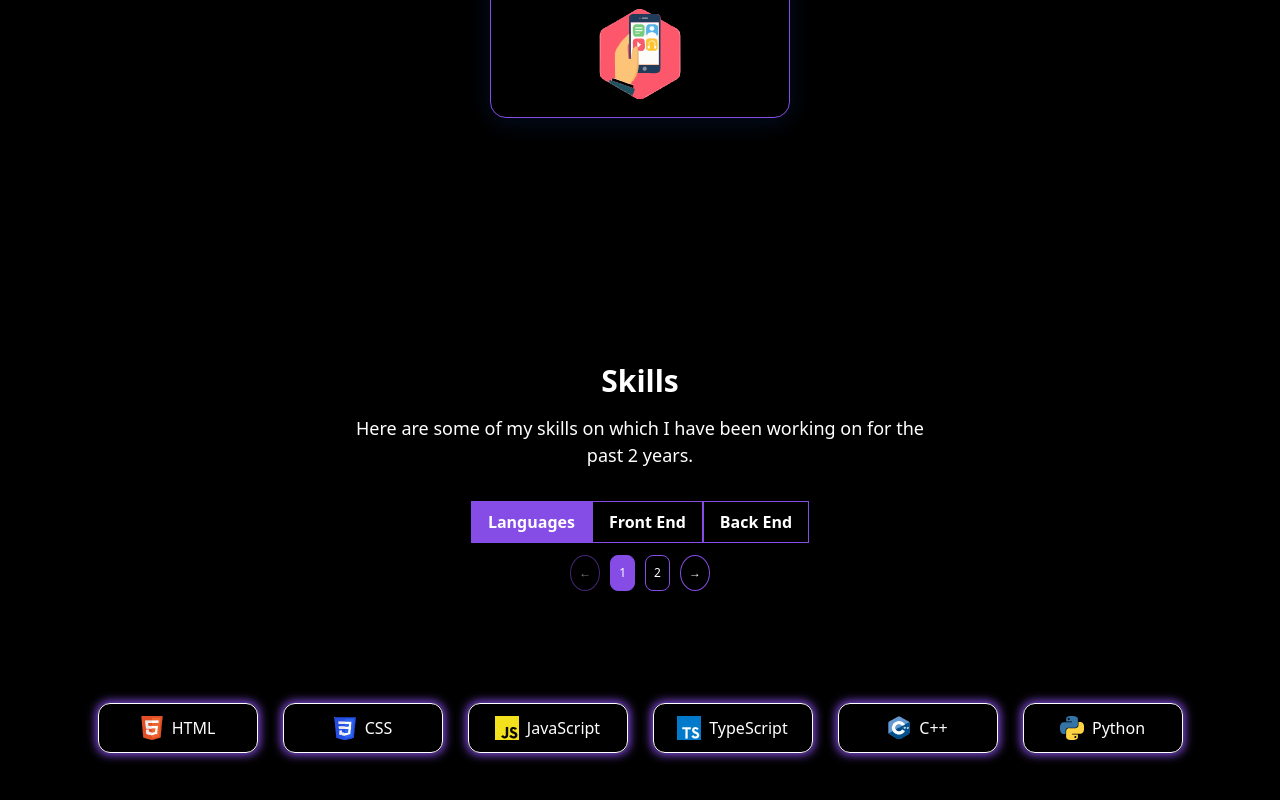
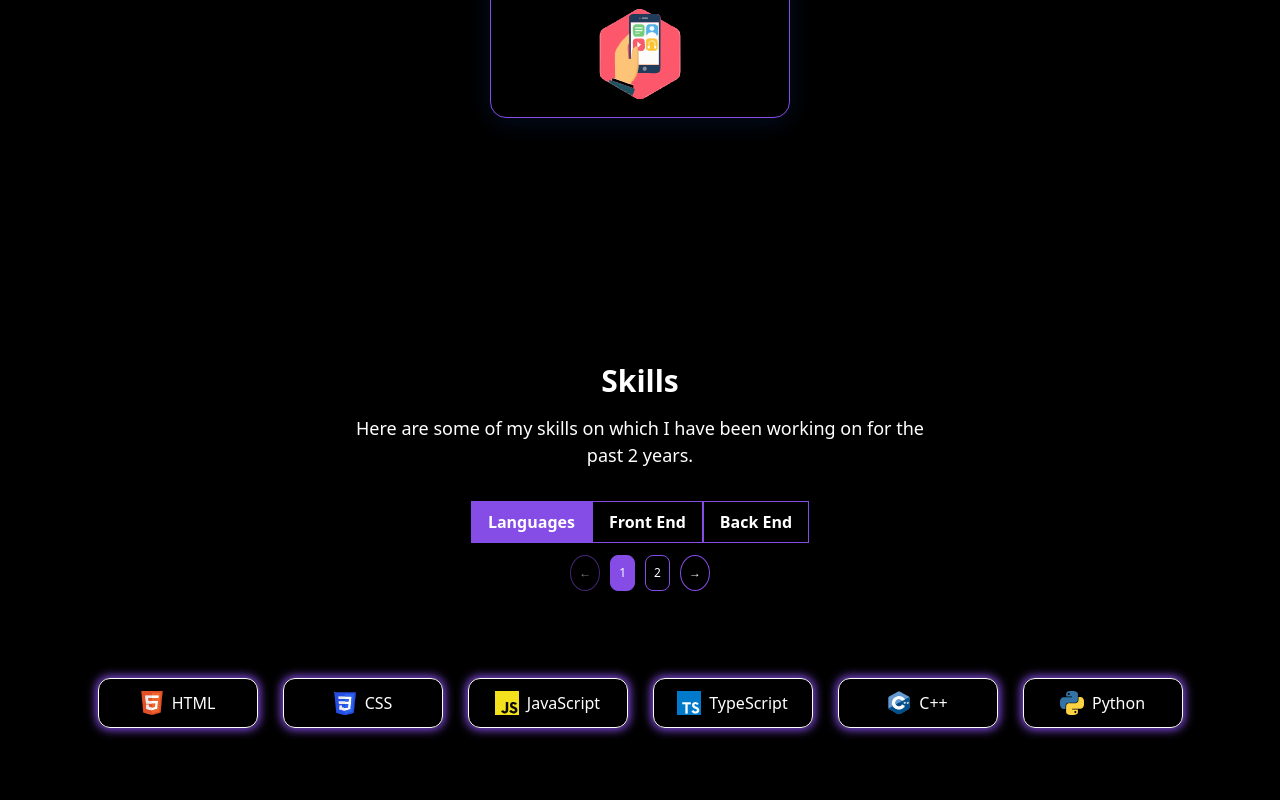
Before and after one commit to abhinavkarnatak-dev/My-Portfolio, a React (Vite) app: page / in a window 1280 px wide. Shown: the part 1352-2152 px from the top of the page. Built offline with nearby package versions, Linux system fonts and the light colour scheme.

Commit message:
Fixed Css

```diff
--- a/src/components/SkillsCard.jsx
+++ b/src/components/SkillsCard.jsx
@@ -123,7 +123,7 @@ const SkillsCard = () => {
         justify-content: center;
         flex-wrap: wrap;
         gap: 25px;
-        margin-top: 100px;
+        margin-top: 75px;
     `
 
     const SkillItem = styled.div`
```
